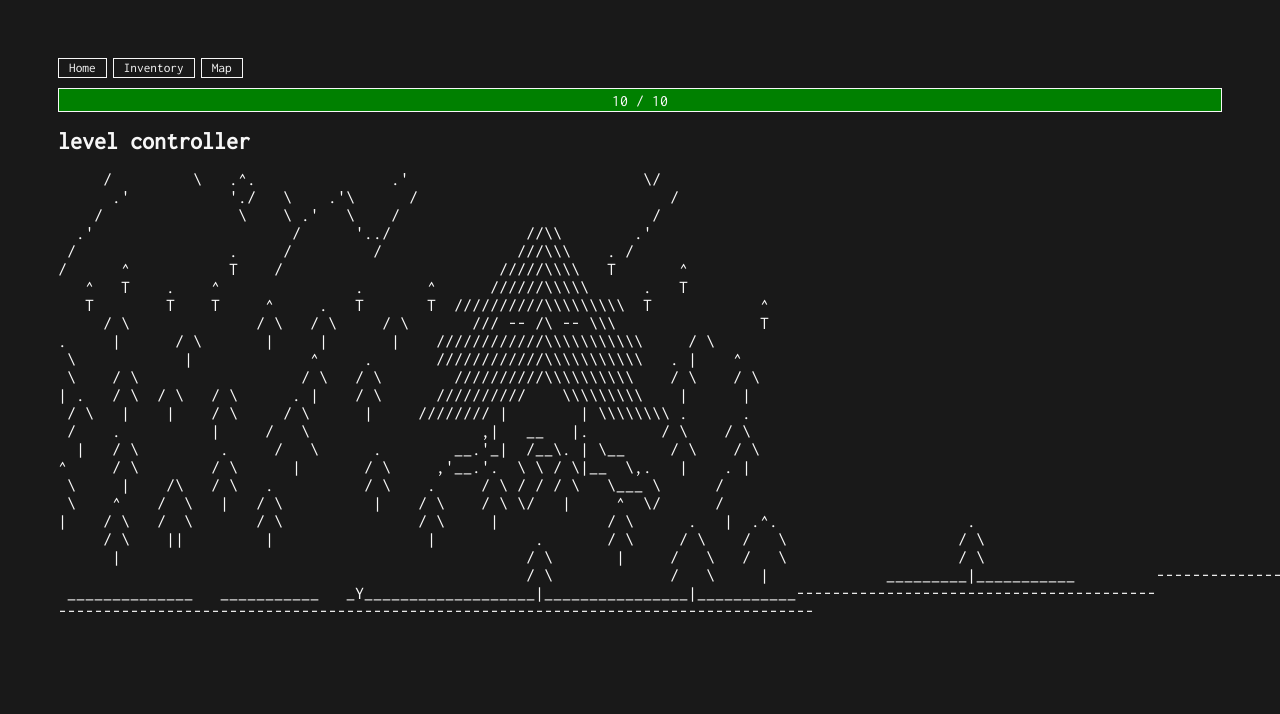
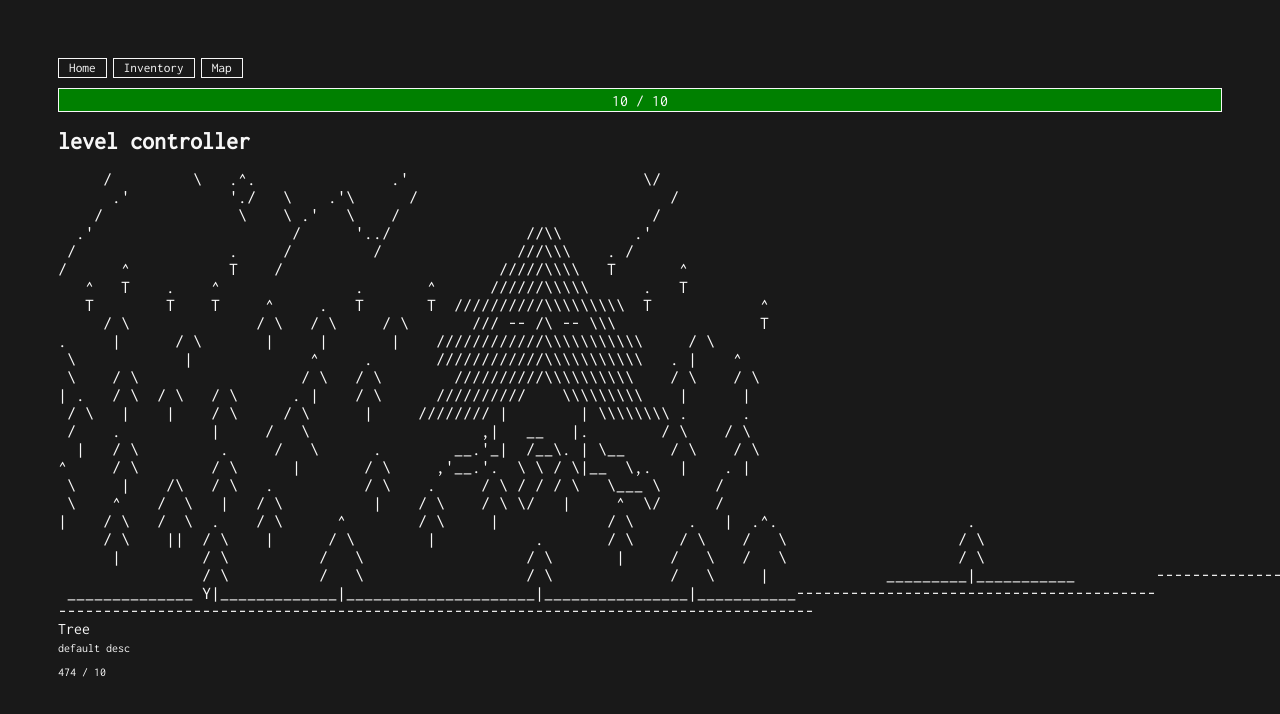
Before and after one commit to Zertuk/slotwo, a website: page src/client/index.html in a window 1280 px wide. Shown: the top 714 px of the page. Drawn offline with nearby package versions, Linux system fonts and the light colour scheme; some packages are replaced by stand-ins of ours; files that its build step writes are made by us from their sources; a script that the page names is missing.

Commit message:
enemy info now displaying

```diff
--- a/src/client/app/enemy/enemy.service.js
+++ b/src/client/app/enemy/enemy.service.js
@@ -17,12 +17,16 @@
         vm.itemDictionary = inventoryService.itemDictionary;
 
         function battle(unit, enemy, map) {
+            vm.currentEnemy = enemy;
             if (count % enemy.attackSpeed == 0) {
                 unit.health = unit.health - enemy.damage;
                 console.log(enemy.damage);
             }
             if (count % unit.attackSpeed == 0) {
                 enemy.health = enemy.health - unit.damage;
+            }
+            if (enemy.health <= 0) {
+                vm.currentEnemy = '';
             }
             if (unit.health <= 0) {
                 unit.alive = false;
@@ -194,7 +198,7 @@
             this.name = "Tree";
             this.symbol = '|';
             this.move = false;
-            this.health = 5;
+            this.health = 500;
             this.colBox = [3, 4];
             this.items = [vm.itemDictionary['wood']];
             this.itemChance = 100;
--- a/src/client/app/level/level.controller.js
+++ b/src/client/app/level/level.controller.js
@@ -106,7 +106,8 @@
                 if (typeof vm.unitArray[i] !== 'undefined') {
                     updateMap(vm.unitArray[i].position, vm.unitArray[i].positionOld, vm.currentLevel.ascii, vm.unitArray[i].symbol, vm.unitArray[i].prevCheck);
                 }
-
+                vm.currentEnemy = enemyService.currentEnemy;
+                console.log(vm.currentEnemy);
             }
             $timeout(levelLoop, 125);
         }
--- a/src/client/app/main/main.html
+++ b/src/client/app/main/main.html
@@ -13,4 +13,9 @@
 <div ng-controller = "LevelController as vm">
 	<h1>level controller</h1>
 	<pre class = "levelrow" ng-repeat = "row in vm.currentLevel.ascii track by $index">{{row}}</pre>
+	<div class = "enemyinfo">
+		<p class = "enemyname">{{vm.currentEnemy.name}}</p>
+		<p class = "enemydesc">{{vm.currentEnemy.desc}}</p>
+		<p ng-if="vm.currentEnemy.health">{{vm.currentEnemy.health}} / {{vm.currentEnemy.maxHealth}}</p>
+	</div><!--enemyinfo-->
 </div>
--- a/src/client/app/player/player.service.js
+++ b/src/client/app/player/player.service.js
@@ -13,6 +13,7 @@
 
 
         this.Player = function() {
+
             this.updatePosition = function(unit, unitOld, x, y) {
                 unitOld[0] = unit[0];
                 unitOld[1] = unit[1];
--- a/src/client/styles/styles.less
+++ b/src/client/styles/styles.less
@@ -100,6 +100,16 @@ span.click {
     font-size: 16px;
 }
 
+.enemyname {
+    font-size: 16px;
+    margin: 0 0 5px;
+}
+
+.enemydesc {
+    font-size: 12px;
+    margin: 0;
+}
+
 
 
 
```
